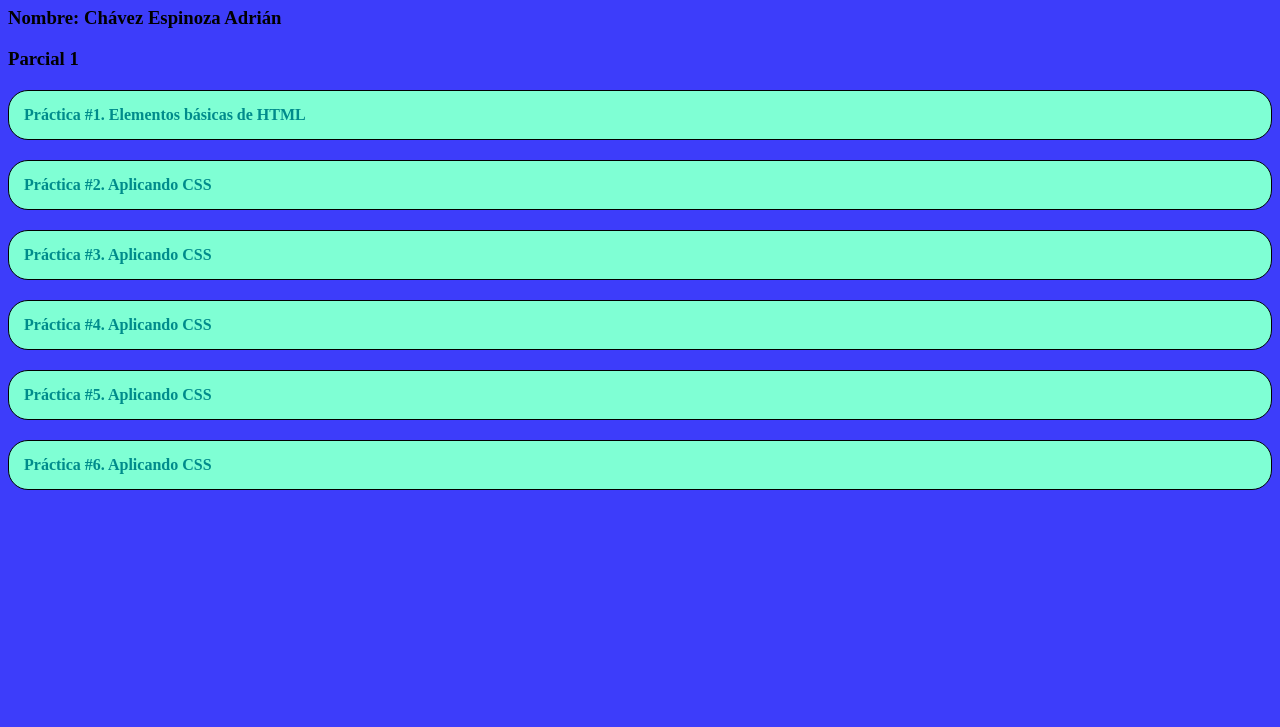
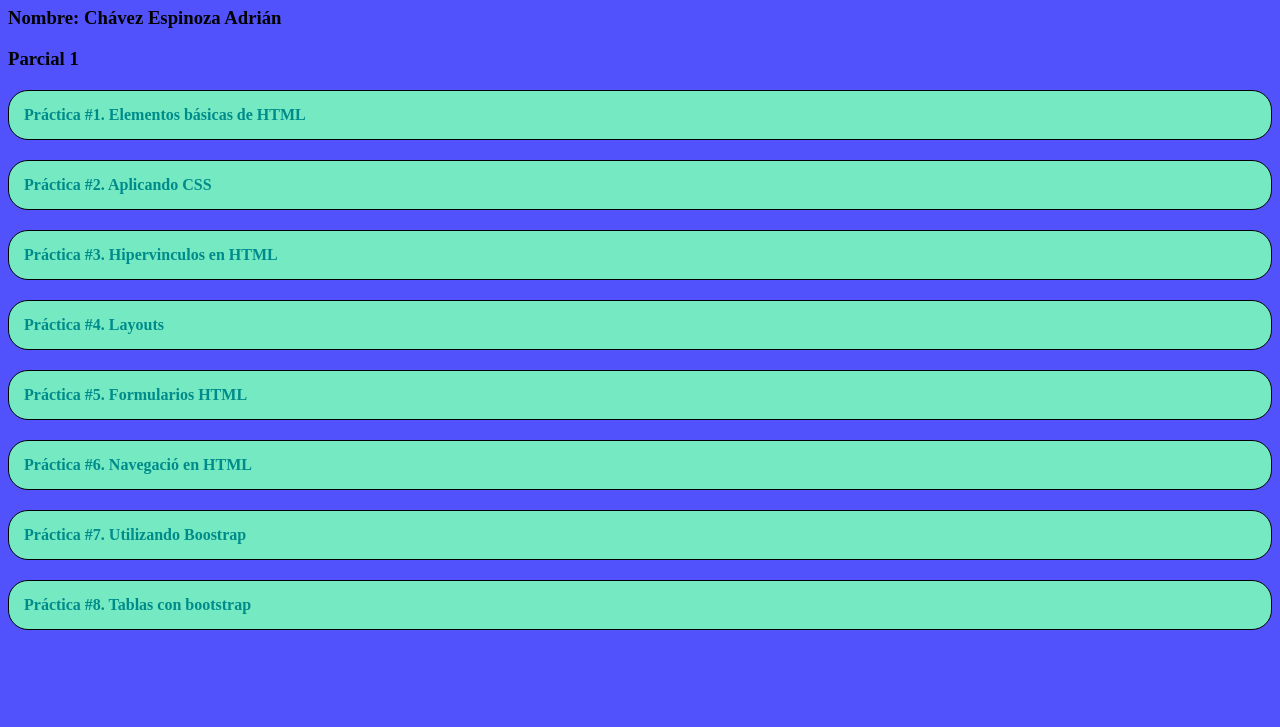
Before and after one commit to Chav3zz/Chav3zz.github.io, a plain HTML site: page index.html in a window 1280 px wide. Shown: the part 73-800 px from the top of the page. Drawn offline with Linux system fonts and the light colour scheme.

Commit message:
Se agregaron prácticas 21/02/2023

```diff
--- a/index.html
+++ b/index.html
@@ -11,7 +11,7 @@
             border-radius: 20px;
             margin-top: 20px;
             padding: 15px;
-            background-color: aquamarine;
+            background-color: rgb(117, 233, 194);
         }
         a{
             color: darkcyan;
@@ -20,29 +20,35 @@
         }
     </style>
 </head>
-<body style="background-color: rgb(61, 61, 250);">
+<body style="background-color: rgb(82, 82, 253);">
     <h1>Portafolio</h1>
     <h3>Nombre: Chávez Espinoza Adrián</h3>
     <h3>Parcial 1</h3>
 
     <div class="lista">
-        <a href="practica001.html">Práctica #1. Elementos básicas de HTML</a>
+        <a href="https://chav3zz.github.io/practica001.html">Práctica #1. Elementos básicas de HTML</a>
     </div>
 
     <div class="lista">
-        <a href="practica002.html">Práctica #2. Aplicando CSS</a>
+        <a href="https://chav3zz.github.io/practica002.html">Práctica #2. Aplicando CSS</a>
     </div>
     <div class="lista">
-        <a href="practica003.html">Práctica #3. Aplicando CSS</a>
+        <a href="https://chav3zz.github.io/practica003.html">Práctica #3. Hipervinculos en HTML</a>
     </div>
     <div class="lista">
-        <a href="practica004.html">Práctica #4. Aplicando CSS</a>
+        <a href="https://chav3zz.github.io/practica004.html">Práctica #4. Layouts</a>
     </div>
     <div class="lista">
-        <a href="practica005.html">Práctica #5. Aplicando CSS</a>
+        <a href="https://chav3zz.github.io/practica005.html">Práctica #5. Formularios HTML</a>
     </div>
     <div class="lista">
-        <a href="practica006.html">Práctica #6. Aplicando CSS</a>
+        <a href="https://chav3zz.github.io/practica006.html">Práctica #6. Navegació en HTML</a>
+    </div>
+    <div class="lista">
+        <a href="https://chav3zz.github.io/practica007.html">Práctica #7. Utilizando Boostrap</a>
+    </div>
+    <div class="lista">
+        <a href="https://chav3zz.github.io/practica008.html">Práctica #8. Tablas con bootstrap</a>
     </div>
 </body>
 </html>
```
